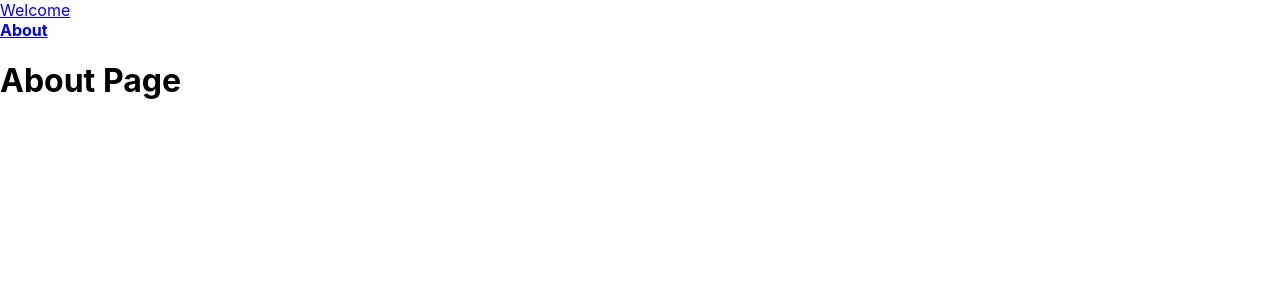
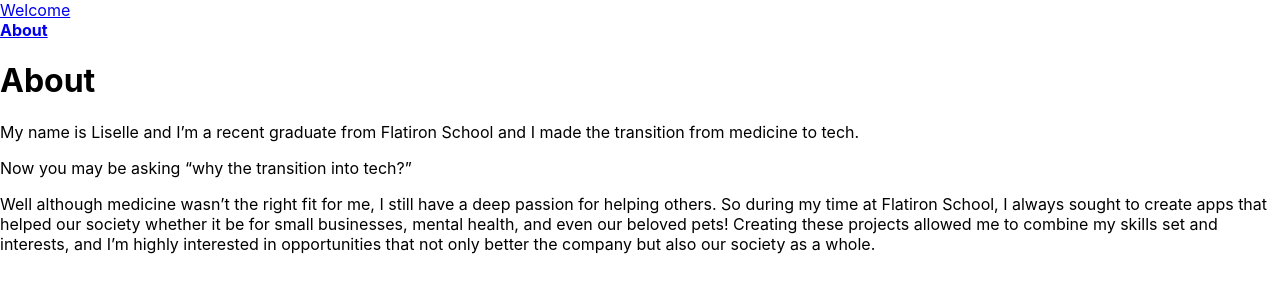
Before and after one commit to lisellelogan/about-liselle, a React (Create React App) app: page /about in a window 1280 px wide. Shown: the top 300 px of the page. Built offline with nearby package versions, Linux system fonts and the light colour scheme.

Commit message:
add content to about page

```diff
--- a/src/components/About.js
+++ b/src/components/About.js
@@ -3,7 +3,10 @@ import React from 'react';
 const About = () => {
     return (
         <>
-            <h1>About Page</h1>
+            <h1>About</h1>
+            <p>My name is Liselle and I’m a recent graduate from Flatiron School and I made the transition from medicine to tech.</p>
+            <p>Now you may be asking “why the transition into tech?”</p>
+            <p>Well although medicine wasn’t the right fit for me, I still have a deep passion for helping others. So during my time at Flatiron School, I always sought to create apps that helped our society whether it be for small businesses, mental health, and even our beloved pets! Creating these projects allowed me to combine my skills set and interests, and I’m highly interested in opportunities that not only better the company but also our society as a whole.</p>
         </>
     )
 }
```
